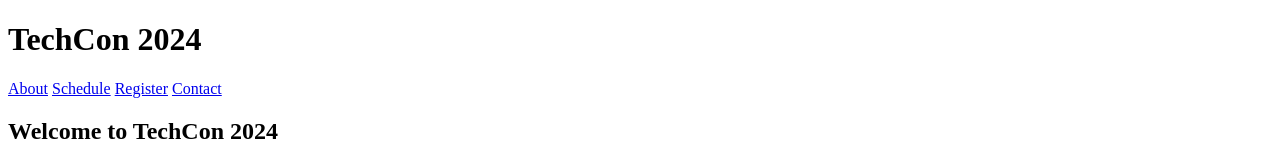
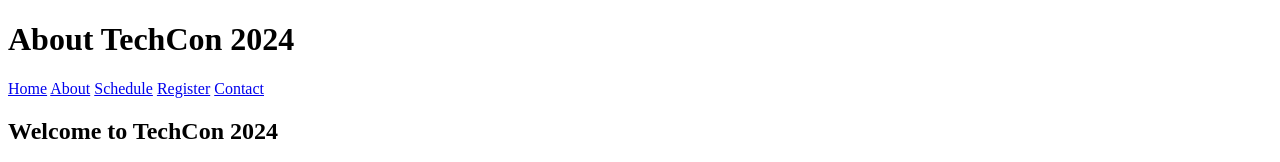
Before and after one commit to Kamal-CO/TechCon_HTML, a plain HTML site: page techcon_website/index.html in a window 1280 px wide. Shown: the top 162 px of the page. Drawn offline with Linux system fonts and the light colour scheme.

Commit message:
Update index.html

```diff
--- a/techcon_website/index.html
+++ b/techcon_website/index.html
@@ -7,8 +7,9 @@
 </head>
 <body>
     <header>
-        <h1>TechCon 2024</h1>
+        <h1>About TechCon 2024</h1>
         <nav>
+            <a href="index.html">Home</a>
             <a href="about.html">About</a>
             <a href="schedule.html">Schedule</a>
             <a href="register.html">Register</a>
```
